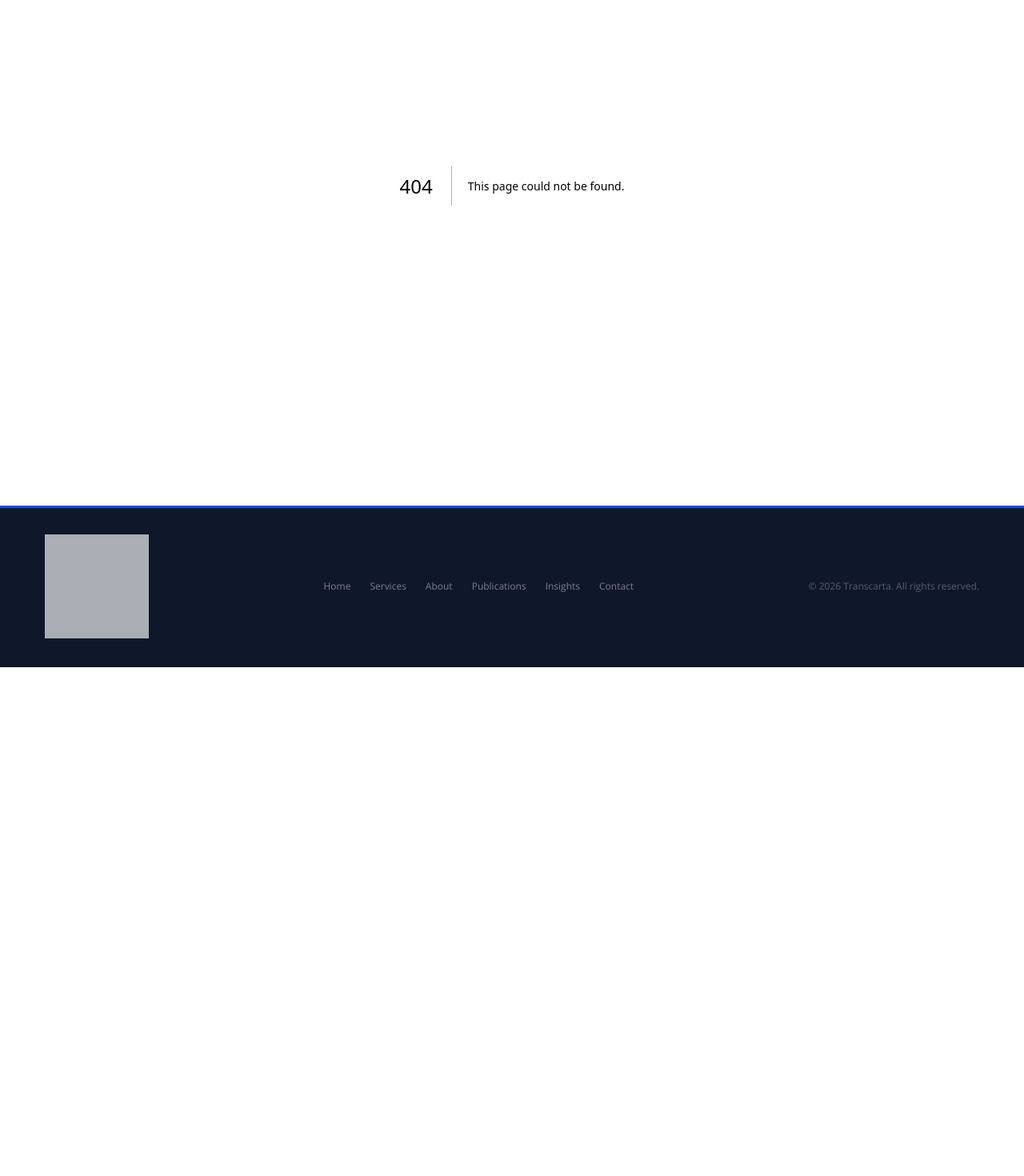
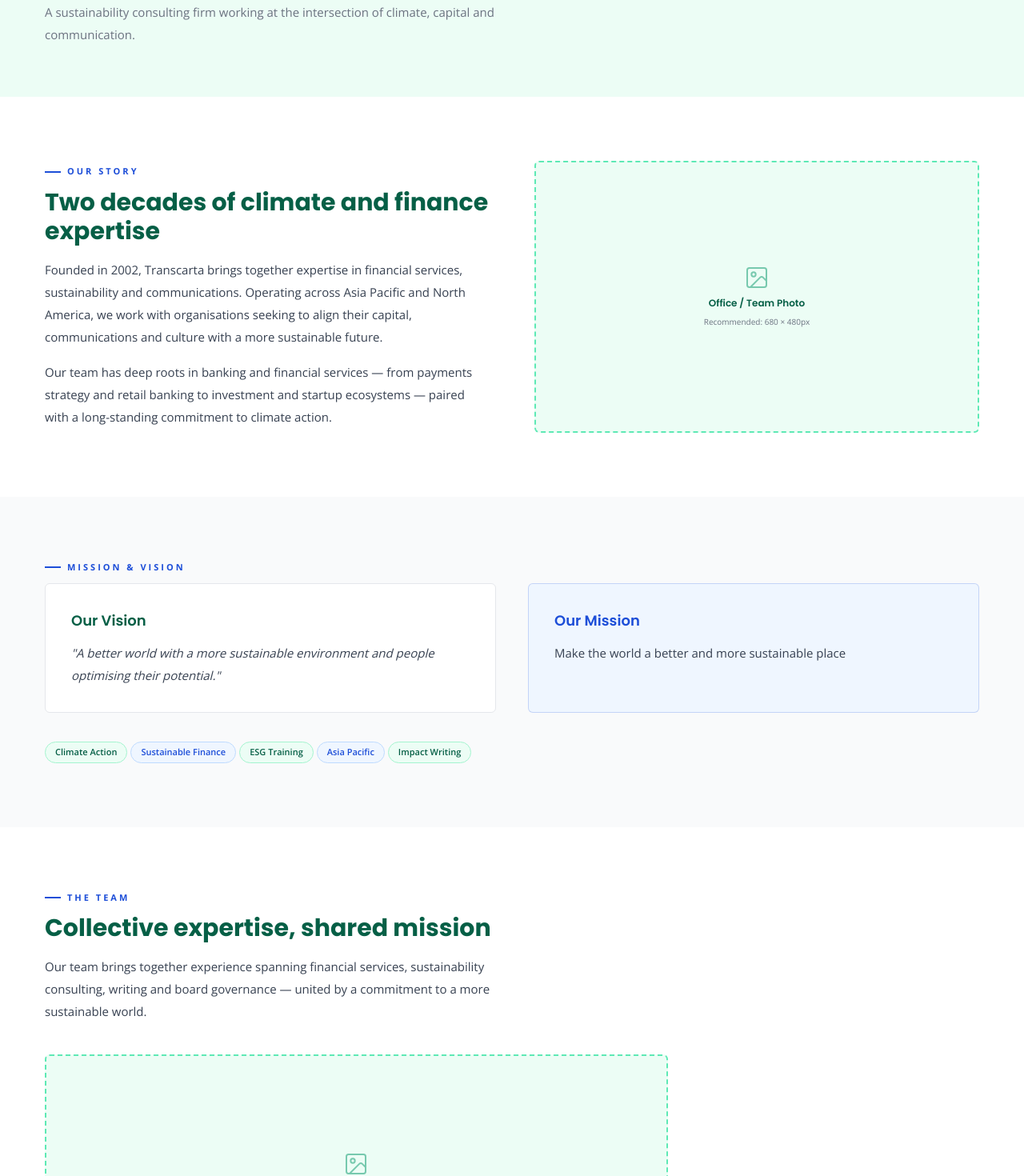
Before and after one commit to Juxworks/Transcarta, a Next.js app: page /about in a window 1280 px wide. Before the commit this address had no page. Shown: the part 240-1710 px from the top of the page at 80% size. Before the commit the page ends 1074 px from the top, so only its background shows below. Built offline with nearby package versions, Linux system fonts and the light colour scheme.

Commit message:
feat: About page with story, mission/vision, and team sections

```diff
--- /dev/null
+++ b/app/about/page.tsx
@@ -0,0 +1,90 @@
+import { Metadata } from 'next'
+import { PageHero } from '@/components/shared/PageHero'
+import { SectionLabel } from '@/components/ui/SectionLabel'
+import { ImagePlaceholder } from '@/components/ui/ImagePlaceholder'
+import { Chip } from '@/components/ui/Chip'
+import { Affiliations } from '@/components/home/Affiliations'
+import { ContactCTA } from '@/components/home/ContactCTA'
+import { siteConfig } from '@/lib/data'
+
+export const metadata: Metadata = { title: 'About' }
+
+export default function AboutPage() {
+  return (
+    <>
+      <PageHero
+        label={`Est. ${siteConfig.founded} · Singapore`}
+        heading="About Transcarta"
+        sub="A sustainability consulting firm working at the intersection of climate, capital and communication."
+      />
+
+      {/* Our Story */}
+      <section className="mx-auto max-w-content px-14 py-20">
+        <div className="grid grid-cols-1 items-center gap-14 lg:grid-cols-2">
+          <div>
+            <SectionLabel>Our Story</SectionLabel>
+            <h2 className="mb-4 font-heading text-3xl font-bold text-green-dark">
+              Two decades of climate and finance expertise
+            </h2>
+            <p className="mb-4 font-body text-[15px] leading-7 text-[#374151]">
+              Founded in 2002, Transcarta brings together expertise in financial services, sustainability
+              and communications. Operating across Asia Pacific and North America, we work with
+              organisations seeking to align their capital, communications and culture with a more
+              sustainable future.
+            </p>
+            <p className="font-body text-[15px] leading-7 text-[#374151]">
+              Our team has deep roots in banking and financial services — from payments strategy and
+              retail banking to investment and startup ecosystems — paired with a long-standing
+              commitment to climate action.
+            </p>
+          </div>
+          <ImagePlaceholder label="Office / Team Photo" dimensions="680 × 480px" className="h-[340px]" />
+        </div>
+      </section>
+
+      {/* Mission & Vision */}
+      <div className="bg-[#f9fafb] py-20">
+        <div className="mx-auto max-w-content px-14">
+          <SectionLabel>Mission & Vision</SectionLabel>
+          <div className="grid grid-cols-1 gap-10 lg:grid-cols-2">
+            <div className="rounded-md border border-border bg-white p-8">
+              <h3 className="mb-3 font-heading text-lg font-semibold text-green-dark">Our Vision</h3>
+              <p className="font-body text-[15px] italic leading-7 text-[#374151]">
+                "{siteConfig.vision}"
+              </p>
+            </div>
+            <div className="rounded-md border border-blue-brand/20 bg-blue-tint p-8">
+              <h3 className="mb-3 font-heading text-lg font-semibold text-blue-brand">Our Mission</h3>
+              <p className="font-body text-[15px] leading-7 text-[#374151]">
+                {siteConfig.mission}
+              </p>
+            </div>
+          </div>
+          <div className="mt-8">
+            <Chip variant="green">Climate Action</Chip>
+            <Chip variant="blue">Sustainable Finance</Chip>
+            <Chip variant="green">ESG Training</Chip>
+            <Chip variant="blue">Asia Pacific</Chip>
+            <Chip variant="green">Impact Writing</Chip>
+          </div>
+        </div>
+      </div>
+
+      {/* The Team */}
+      <section className="mx-auto max-w-content px-14 py-20">
+        <SectionLabel>The Team</SectionLabel>
+        <h2 className="mb-4 font-heading text-3xl font-bold text-green-dark">
+          Collective expertise, shared mission
+        </h2>
+        <p className="mb-10 max-w-xl font-body text-[15px] leading-7 text-[#374151]">
+          Our team brings together experience spanning financial services, sustainability consulting,
+          writing and board governance — united by a commitment to a more sustainable world.
+        </p>
+        <ImagePlaceholder label="Team Photo" dimensions="560 × 400px" className="h-[320px] lg:w-2/3" />
+      </section>
+
+      <Affiliations />
+      <ContactCTA />
+    </>
+  )
+}
```
